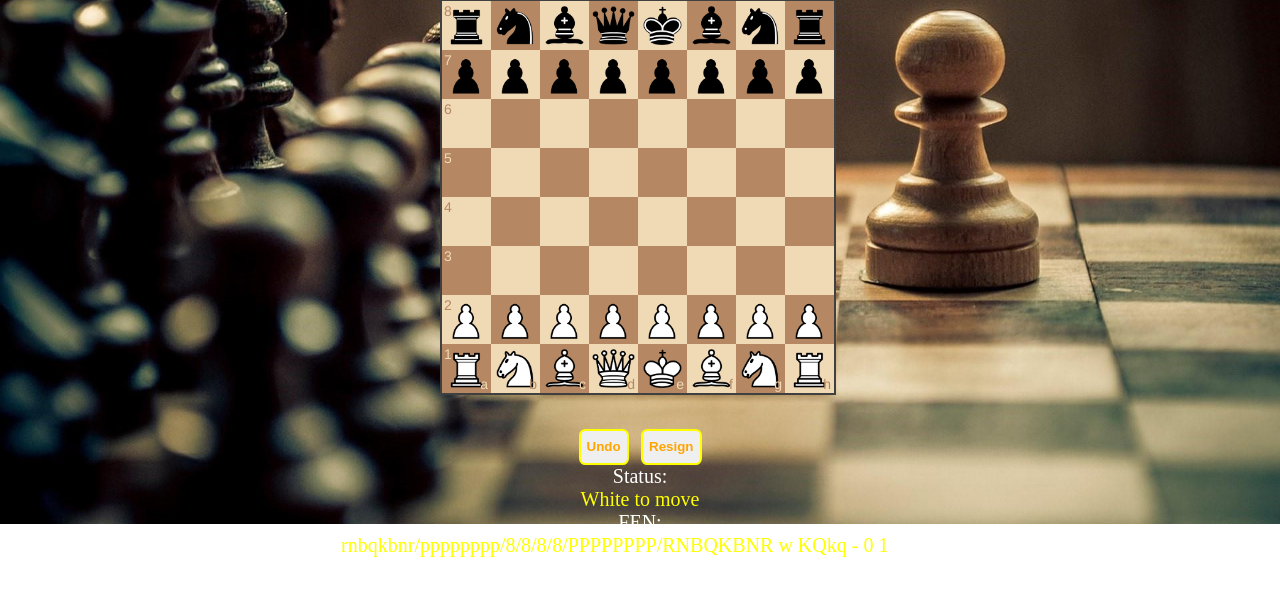
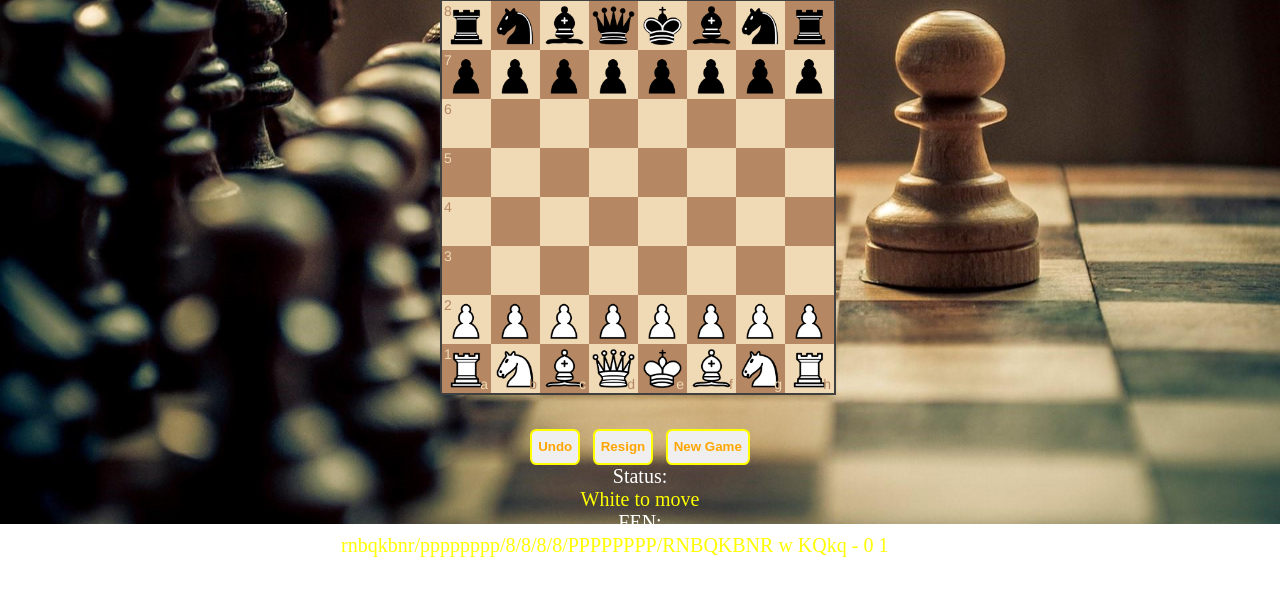
Before and after one commit to GabrielGenkov/Chess, a Flask app: template ProjectChess/templates/room.html in a window 1280 px wide. Shown: the part 196-800 px from the top of the page. Run offline with Flask 2, Linux system fonts and the light colour scheme; the template is opened without the code that fills it, so the values that code supplies are empty; some libraries are stand-ins or nearby versions.

Commit message:
Slight improvement and new button

```diff
--- a/ProjectChess/templates/room.html
+++ b/ProjectChess/templates/room.html
@@ -58,6 +58,7 @@ socket.on('broadcast user', data =>{
 <div id="myBoard" style="width: 400px"></div>
 <button id="undo">Undo</button>
 <button id="resign">Resign</button>
+<button id="start">New Game</button>
 <div class="Status">
 	<label>Status:</label>
 	<div id="status"></div>
```
